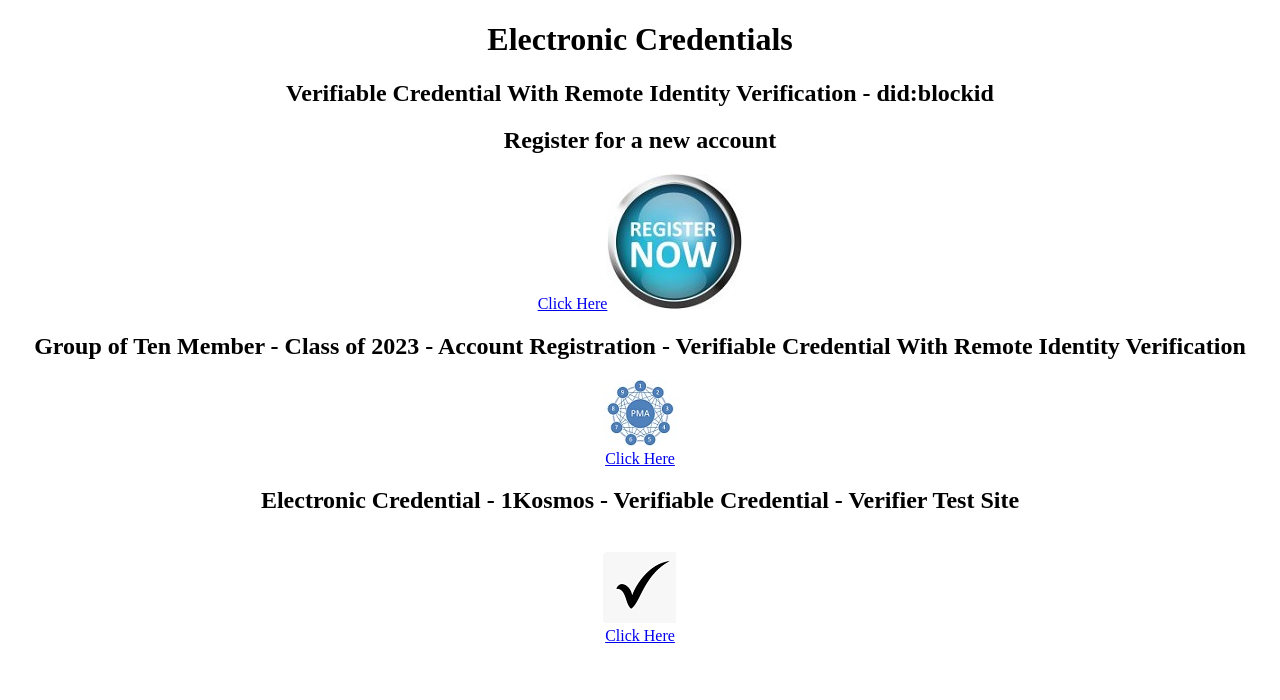
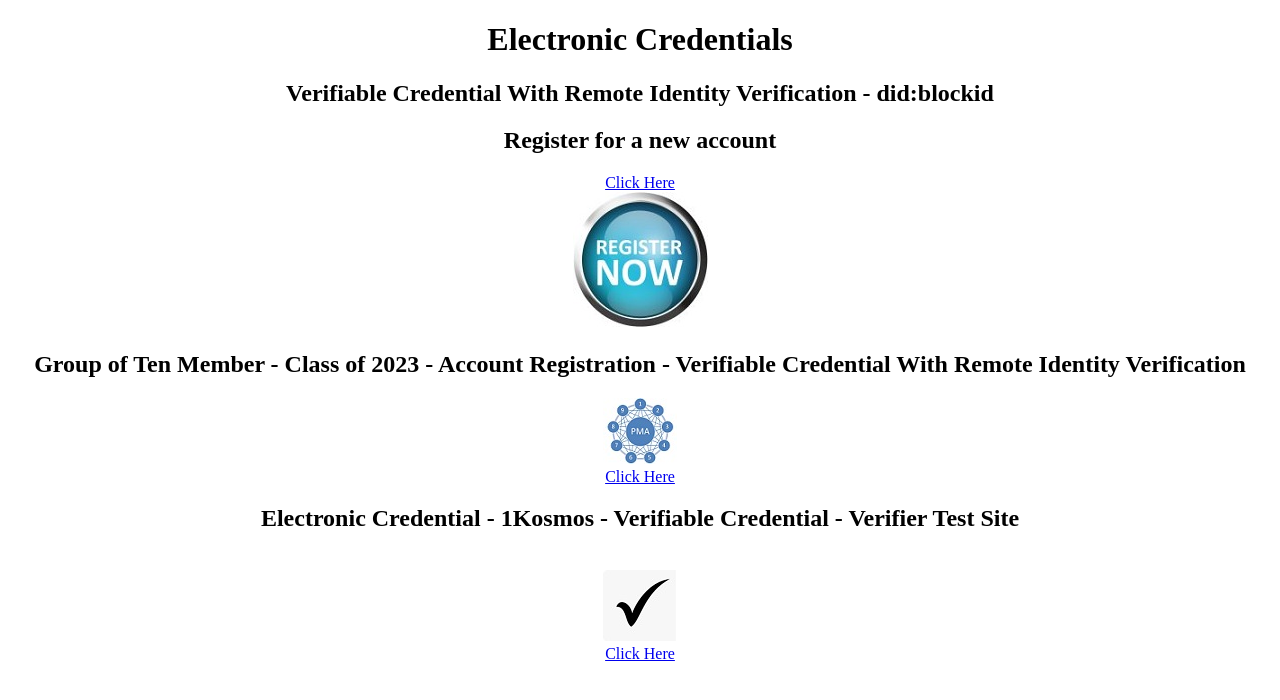
Before and after one commit to eyargholder/Electronic-Credentials-Roadmap, a website: page src/index.html in a window 1280 px wide. Drawn offline with Linux system fonts and the light colour scheme.

Commit message:
Update index.html

```diff
--- a/src/index.html
+++ b/src/index.html
@@ -7,7 +7,8 @@
 	<h1>Electronic Credentials</h1>
 	<h2>Verifiable Credential With Remote Identity Verification - did:blockid
 	<h2>Register for a new account</h2>
-	<a href="https://1KosmosB2CDemo.b2clogin.com/1KosmosB2CDemo.onmicrosoft.com/oauth2/v2.0/authorize?p=B2C_1_1Kosmos-B2C-sign-up-in&client_id=50b1a3b2-41ff-4063-b1dc-e0894f602411&nonce=defaultNonce&redirect_uri=https%3A%2F%2Fjwt.ms&scope=openid&response_type=code&prompt=login">Click Here<img src="register.jpg" width=”135″ height=”135″></a><br>
+	<a href="https://1KosmosB2CDemo.b2clogin.com/1KosmosB2CDemo.onmicrosoft.com/oauth2/v2.0/authorize?p=B2C_1_1Kosmos-B2C-sign-up-in&client_id=50b1a3b2-41ff-4063-b1dc-e0894f602411&nonce=defaultNonce&redirect_uri=https%3A%2F%2Fjwt.ms&scope=openid&response_type=code&prompt=login">Click Here</a><br>
+	<a href="https://ipfs.io/ipfs/QmPjqA2R2rnWoiLCqXjeMAKELgzJPnQCz5cekKDZh4Kcpe"> <img src="register.jpg" width=”135″ height=”135″> </a><br>
 	<h2>Group of Ten Member - Class of 2023 - Account Registration - Verifiable Credential With Remote Identity Verification</h2>
 	<a href="https://ipfs.io/ipfs/QmPjqA2R2rnWoiLCqXjeMAKELgzJPnQCz5cekKDZh4Kcpe"> <img src="small-got.jpg" width=”74″ height=”66″> </a><br>
 	<a href="https://ipfs.io/ipfs/QmPjqA2R2rnWoiLCqXjeMAKELgzJPnQCz5cekKDZh4Kcpe">Click Here</a>
```
